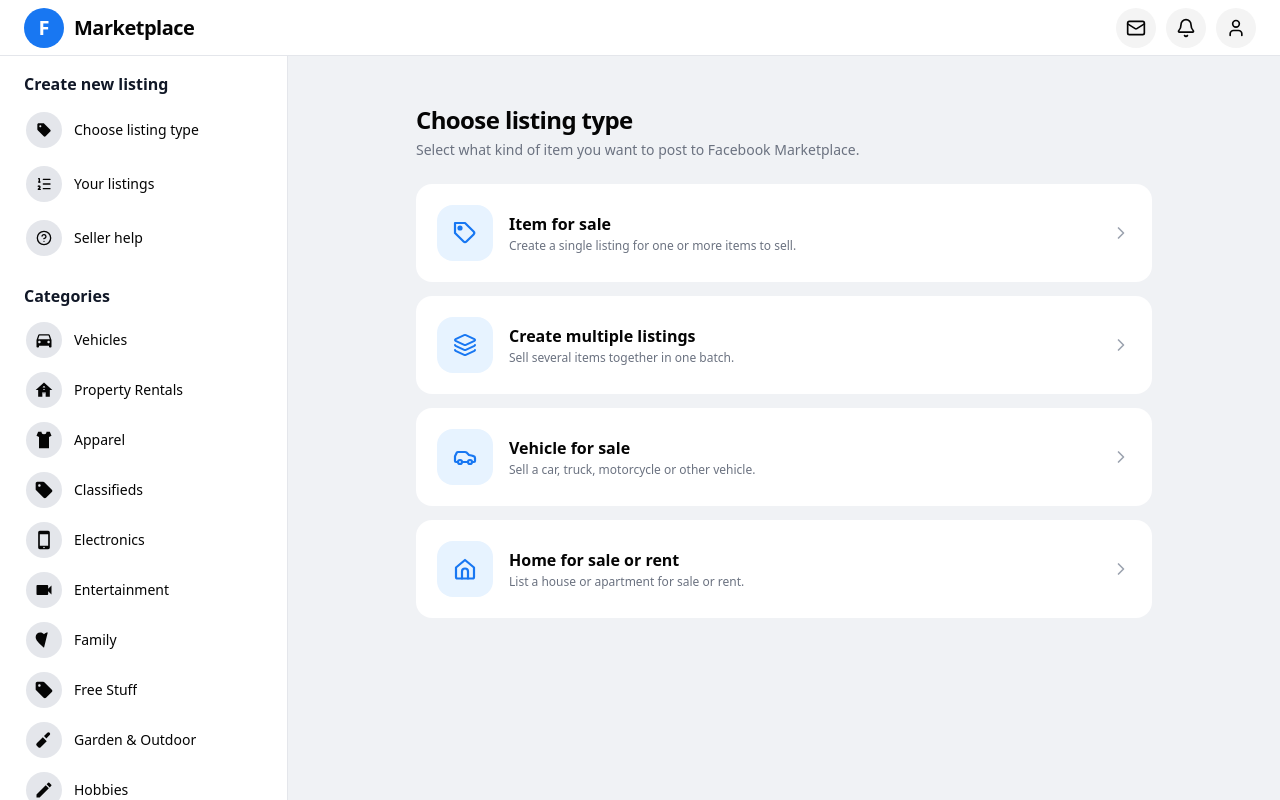
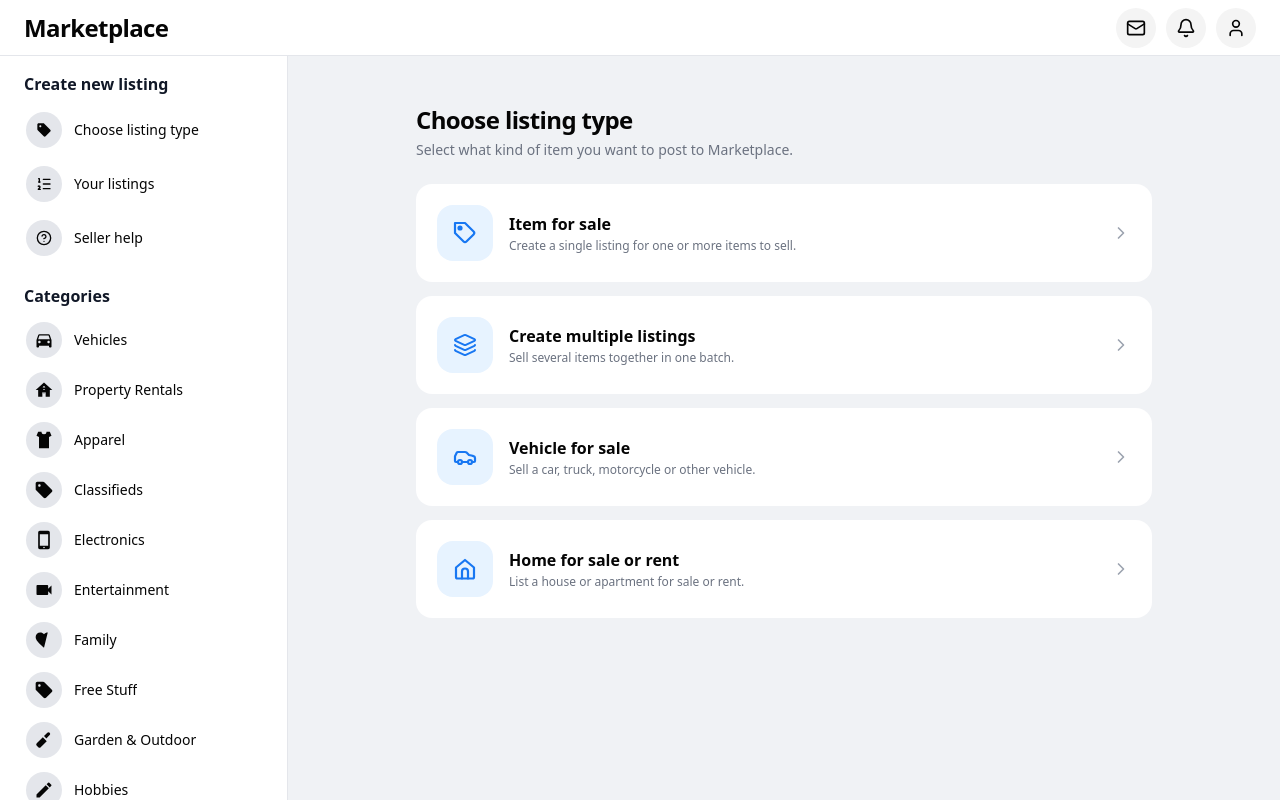
Before and after one commit to jakeasync/Marketplace-Demo, a Next.js app: page /create in a window 1280 px wide. Built offline with nearby package versions, Linux system fonts and the light colour scheme.

Commit message:
refactor: remove brand logo and streamline header to clean title

```diff
--- a/src/app/create/page.tsx
+++ b/src/app/create/page.tsx
@@ -41,7 +41,7 @@ export default function CreateListingPage() {
           Choose listing type
         </h1>
         <p className="text-sm text-gray-500 mt-1">
-          Select what kind of item you want to post to Facebook Marketplace.
+          Select what kind of item you want to post to Marketplace.
         </p>
       </div>
 
--- a/src/components/layout/header.tsx
+++ b/src/components/layout/header.tsx
@@ -34,10 +34,7 @@ export function Header({ onToggleMenu }: { onToggleMenu?: () => void }) {
         )}
 
         <Link href="/" className="flex items-center gap-2.5">
-          <div className="flex h-10 w-10 items-center justify-center rounded-full bg-[#1877F2] text-white font-bold text-xl shadow-xs">
-            F
-          </div>
-          <span className="font-bold text-xl text-[#050505] tracking-tight">
+          <span className="font-bold text-2xl text-[#050505] tracking-tight">
             Marketplace
           </span>
         </Link>
```
